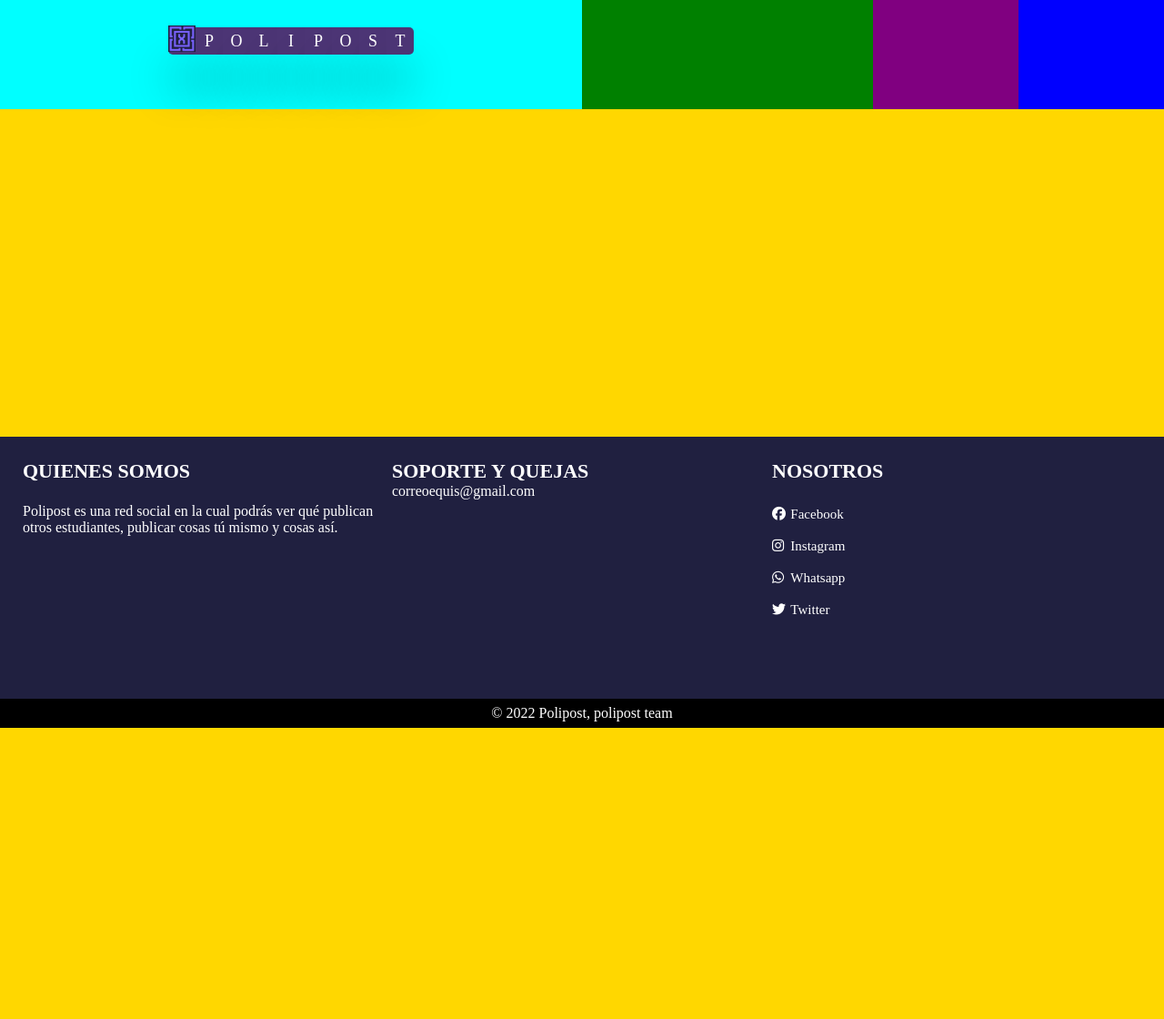
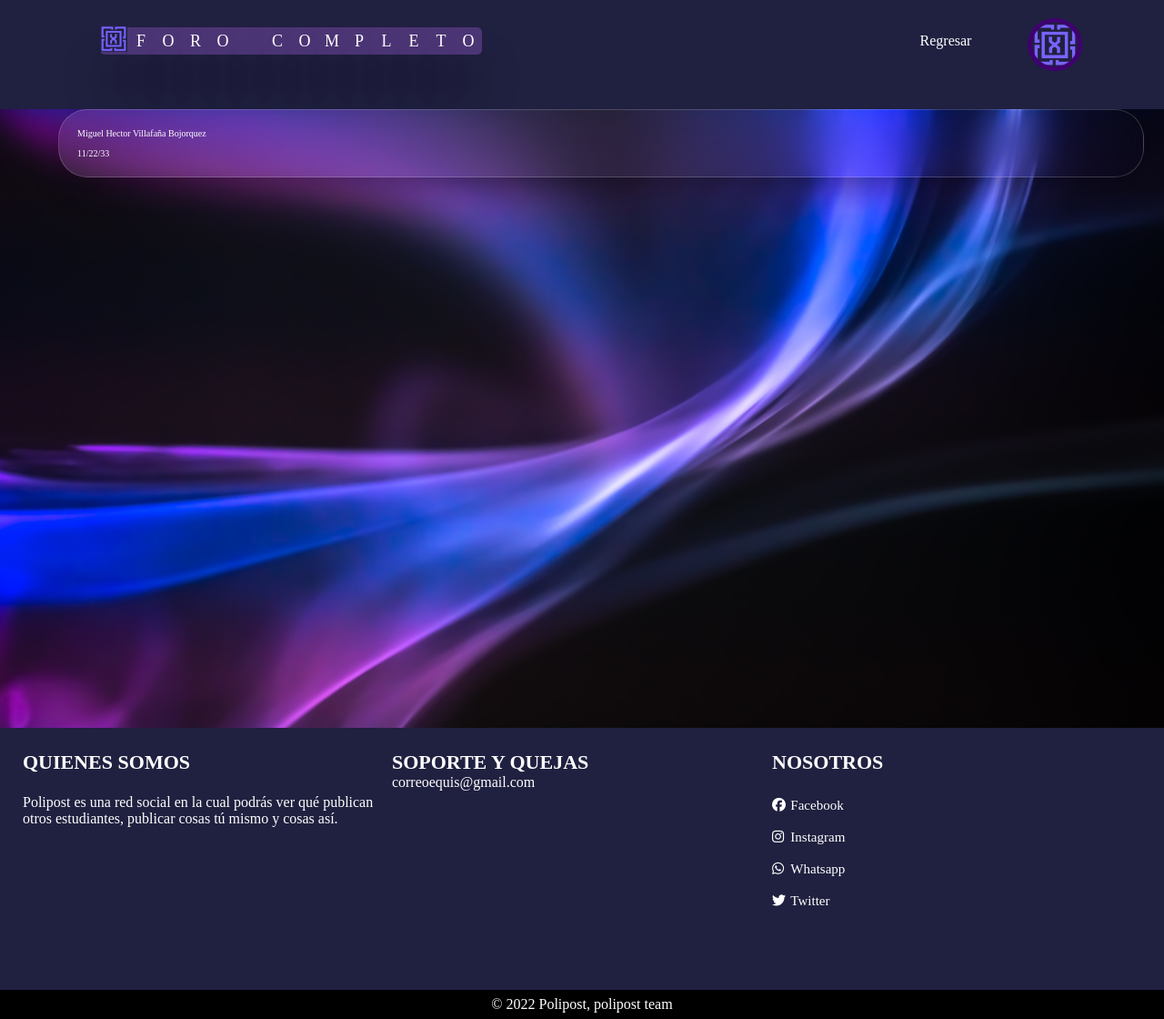
Before and after one commit to Yag0Veg4/Polipost, a PHP site: the page made by foro completo/foro_com.html in a window 1280 px wide. Shown: the whole page at 91% size. Before the commit the page ends 800 px from the top, so only its background shows below. Run offline with PHP 8.4, Linux system fonts and the light colour scheme; some libraries are stand-ins or nearby versions.

Commit message:
foro completo diseño 1

```diff
--- a/foro completo/foro_com.css
+++ b/foro completo/foro_com.css
@@ -4,29 +4,31 @@
 }
 
 html,body{
+
     width: 100%;
     height: 100%;
-    /*background-image: url(../image/fondo2.jpg);
+    background-image: url(../image/fondo2.jpg);
     background-position: center center;
     background-repeat: no-repeat;
     background-size: cover;
     background-attachment: fixed;
-    font-family: 'Sen';*/
+    font-family: 'Sen';
 }
 
 header{
     width: 100%;
     height: 15vh;
     float: left;
-    background-color: red;
+    background-color: #202040;
     position: fixed;
+    z-index: 1;
 }
 
     #logo{
         width: 50%;
         height: 100%;
         float: left;
-        background-color: aqua;
+        background-color: #202040;
     }
 
     ul {
@@ -72,34 +74,89 @@ header{
         width: 25%;
         height: 100%;
         float: left;
-        background-color: green;
+        background-color: #202040;
     }
 
     #regresar{
         width: 12.5%;
         height: 100%;
         float: left;
-        background-color: purple;
+        background-color: #202040;
+        text-align: center;
     }
+        #Regresar{
+            text-decoration: none;
+            color: white;
+        }
+
+            #Regresar:hover{
+                color: #696969;
+            }
+
+        #peimg{
+
+            width: 50px;
+            height: auto;
+            border-radius: 50%;
+            border: 5px solid #3F0071;
+            margin-left: 10px;
+            margin-top: 20px;
+    }
+
+        #peimg:hover{
+            width: 55px;
+        }
 
     #perfil{
         width: 12.5%;
         height: 100%;
         float: left;
-        background-color: blue;
+        background-color: #202040;
     }
 
+    #derecha{
+        width: 5%;
+        height: 100%;
+        float: left;
 
 
+    }
+
+    #izquierda{
+        width: 5%;
+        height: 100%;
+        float: left;
+
+    }
+
 main{
-    width: 100%;
+    width: 90%;
     margin-top: 15vh;
     min-height: 45vh;
     height: max-content;
     float: left;
-    background-color: gold;
+    z-index: 2;
+    margin-top: 120px;
+
 
 }
+
+    #info-foro{
+        width: 100%;
+        height: auto;
+        display: block;
+        float: left;
+        background: linear-gradient(135deg, rgba(255, 255, 255, 0.1), rgba(255, 255, 255, 0));
+        -webkit-backdrop-filter: blur(20px);
+        backdrop-filter: blur(20px);
+        box-shadow: 0 8px 32px 0 rgba(0, 0, 0, 0.37);
+        border: 1px solid rgba(255, 255, 255, 0.18);
+        border-radius: 32px;
+        color: white;
+        font-size: 10px;
+        padding: 20px 20px;
+        margin-right: 20px;
+    }
 
 
 
--- a/foro completo/foro_com.html
+++ b/foro completo/foro_com.html
@@ -4,32 +4,47 @@
         <meta charset="UTF-8">
         <title></title>
         <link rel="stylesheet" href="foro_com.css">
+        <link rel="stylesheet" href="">
     </head>
     <body>
         <header>
             <nav id="logo">
                 <ul>
                     <li><a href="in-sesion.html"><img src="../image/logo.png" alt=""></a></li>
+                    <li>F</li>
+                    <li>O</li>
+                    <li>R</li>
+                    <li>O</li>
+                    <li></li>
+                    <li>C</li>
+                    <li>O</li>
+                    <li>M</li>
                     <li>P</li>
+                    <li>L</li>
+                    <li>E</li>
+                    <li>T</li>
                     <li>O</li>
-                    <li>L</li>
-                    <li>I</li>
-                    <li>P</li>
-                    <li>O</li>
-                    <li>S</li>
-                    <li>T</li>
                 </ul>
             </nav>
             <section id="espacio"></section>
             <nav id="regresar">
+                <br>
+                <br>
+                <a href="" id="Regresar">Regresar</a>
+            </nav>
+            <nav id="perfil">
+                <a href=""><img src="../image/logo.png" id="peimg"></a>
+            </nav>
+        </header>
+        <section id="izquierda"></section>
+        <main>
+            <article id="info-foro">
 
-            </nav>
+                <p>Miguel Hector Villafaña Bojorquez<br><br> 11/22/33 <br></p>
 
-            <nav id="perfil"></nav>
-        </header>
-        <main>
-            <article id="info'foro"></article>
+            </article>
         </main>
+        <section id="derecha"></section>
         <footer>
             <article id="us">
                 <section id="desc">
--- a/index.php
+++ b/index.php
@@ -4,6 +4,7 @@
     $consulta = "SELECT * FROM post";
     $res = $con->query($consulta);
 ?>
+
 <!DOCTYPE html>
 <html>
     <head>
```
